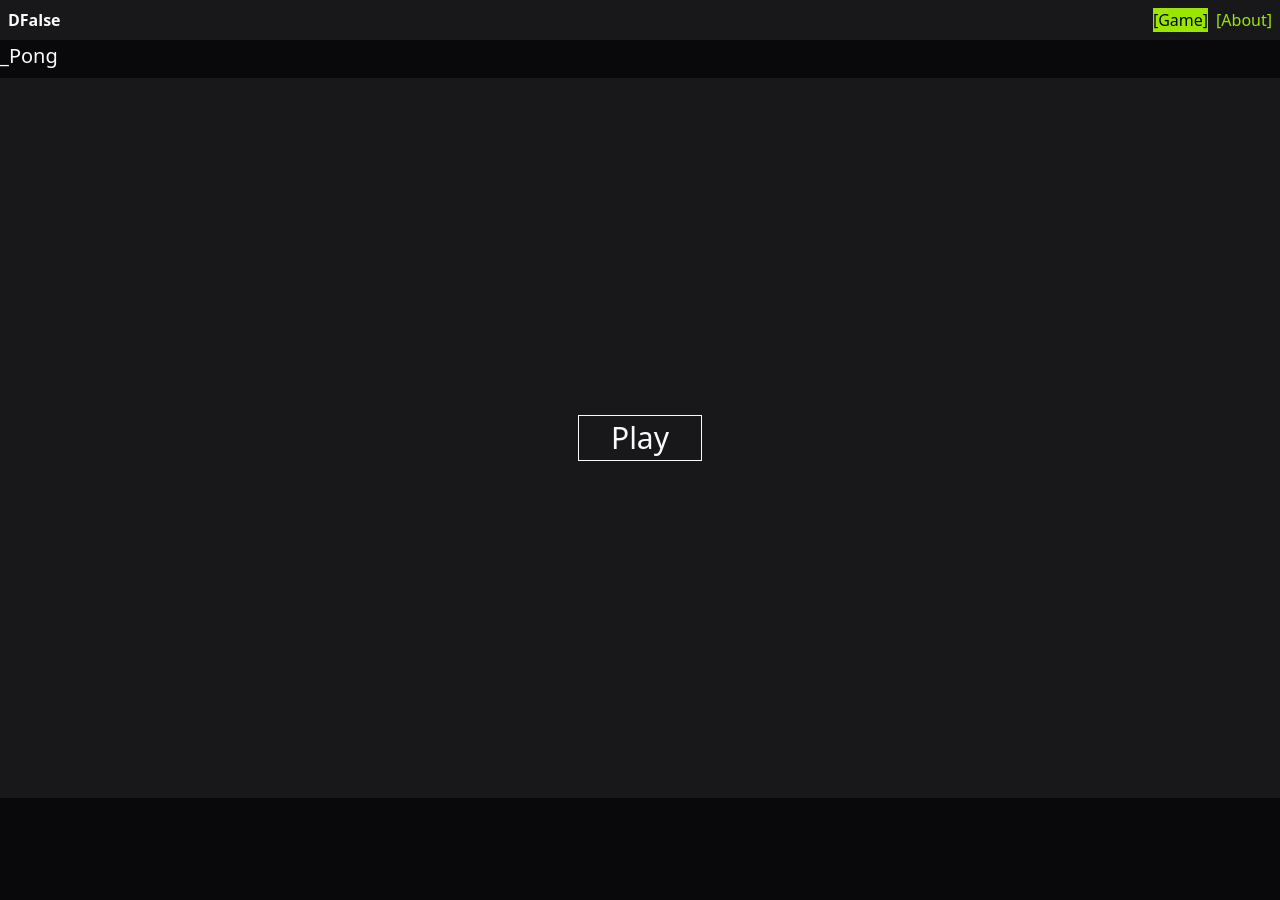
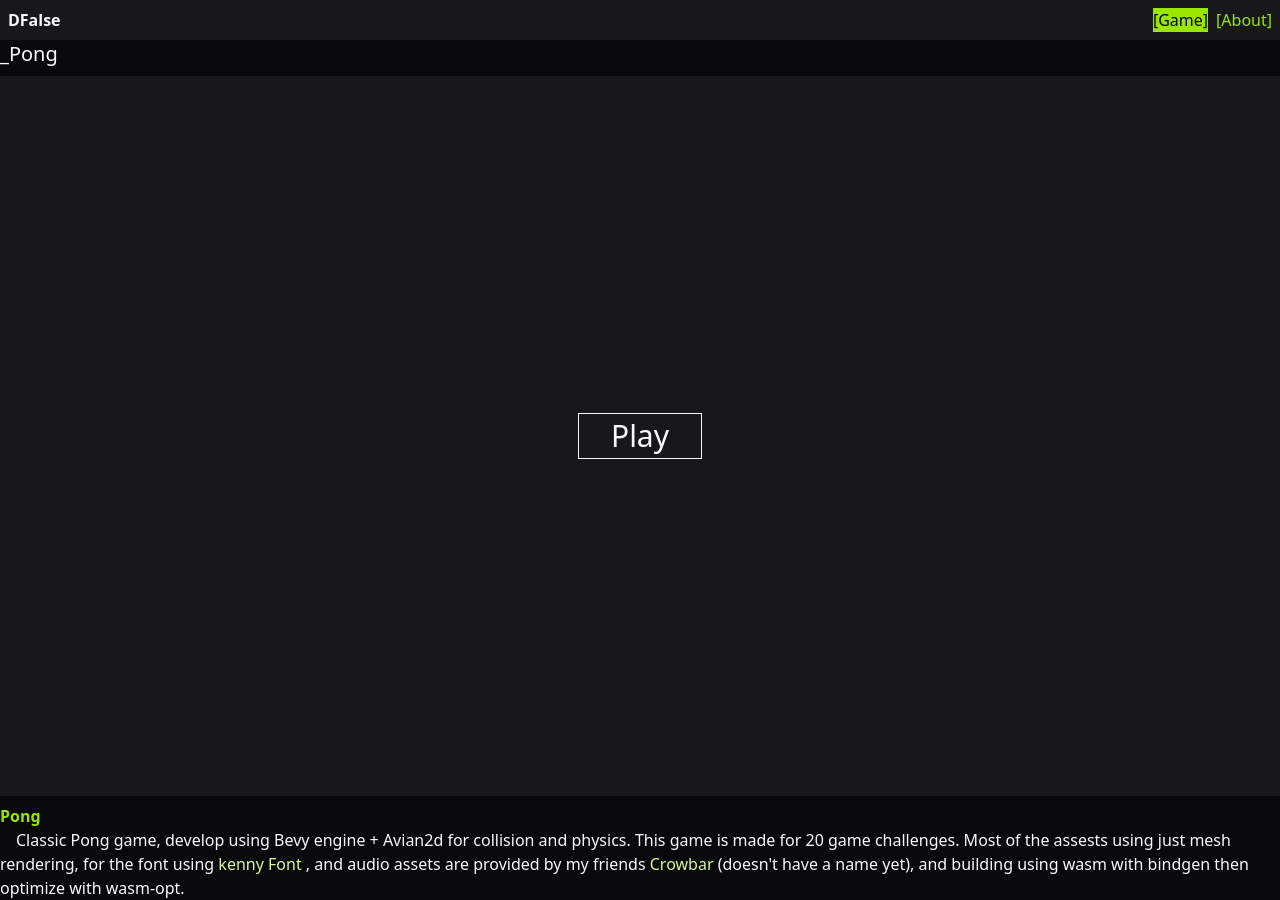
Before and after one commit to 0x1A0A/0x1a0a.github.io, an Astro site: page /games/pong in a window 1280 px wide. Before the commit the page ends 800 px from the top, so only its background shows below. Built offline with nearby package versions, Linux system fonts and the light colour scheme; Astro itself is replaced by a stand-in of ours.

Commit message:
style: add description to my game pages

```diff
--- a/src/pages/about.astro
+++ b/src/pages/about.astro
@@ -6,7 +6,7 @@ import Layout from "../layouts/Layout.astro";
   <div
     class="size-full text-gray-50 flex flex-col place-content-center place-items-center animate-pulse text-3xl font-bold"
   >
-    <span>Under constructing</span>
+    <span>Under construction</span>
     <div class="flex justify-center items-center align-center">
       <span id="loading" class="text-lime-400"> | </span>
     </div>
--- a/src/pages/games/pong.astro
+++ b/src/pages/games/pong.astro
@@ -16,6 +16,27 @@ import Layout from "../../layouts/Layout.astro";
         >
           Play
         </button>
+      </section>
+      <section>
+        <h1 class="font-bold text-lime-400">Pong</h1>
+        <article>
+          <span>
+            &emsp;Classic Pong game, develop using Bevy engine + Avian2d for
+            collision and physics. This game is made for 20 game challenges.
+            Most of the assests using just mesh rendering, for the font using
+          </span>
+          <a
+            class="text-lime-200 hover:underline"
+            href="https://kenney.nl/assets/kenney-fonts"
+            >kenny Font
+          </a>
+          <span>
+            , and audio assets are provided by my friends
+            <span class="text-lime-200"> Crowbar </span>
+            (doesn't have a name yet), and building using wasm with bindgen then
+            optimize with wasm-opt.
+          </span>
+        </article>
       </section>
     </main>
   </div>
```
